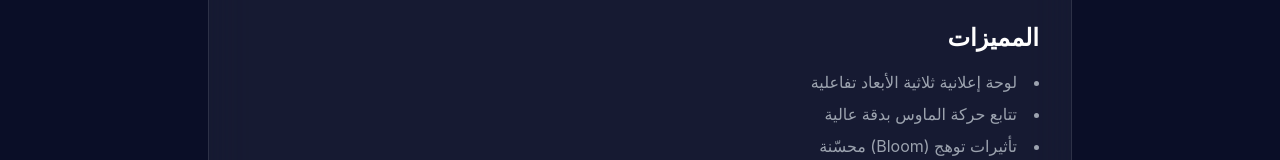
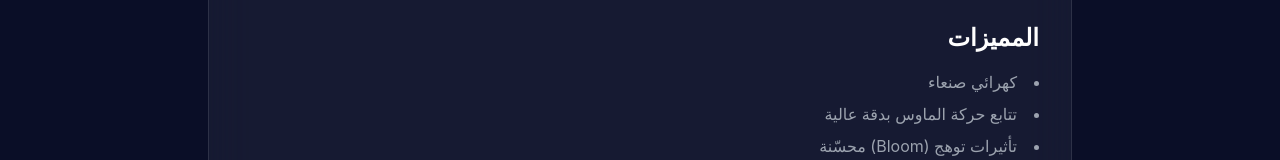
Before and after one commit to maximumadvye-source/maximum, a Next.js app: page /about in a window 1280 px wide. Shown: the part 565-725 px from the top of the page. Built offline with nearby package versions, Linux system fonts and the light colour scheme.

Commit message:
Update page.tsx

```diff
--- a/app/about/page.tsx
+++ b/app/about/page.tsx
@@ -34,7 +34,7 @@ export default function About() {
             <div>
               <h2 className="text-2xl font-bold mb-4">المميزات</h2>
               <ul className="list-disc list-inside text-gray-400 space-y-2">
-                <li>لوحة إعلانية ثلاثية الأبعاد تفاعلية</li>
+                <li>كهرائي صنعاء</li>
                 <li>تتابع حركة الماوس بدقة عالية</li>
                 <li>تأثيرات توهج (Bloom) محسّنة</li>
                 <li>حركة كاميرا ديناميكية</li>
```
